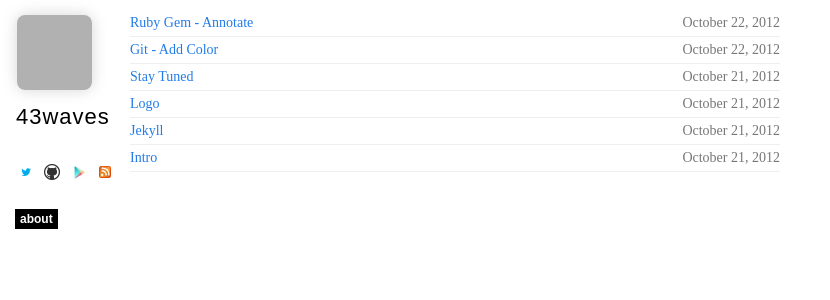
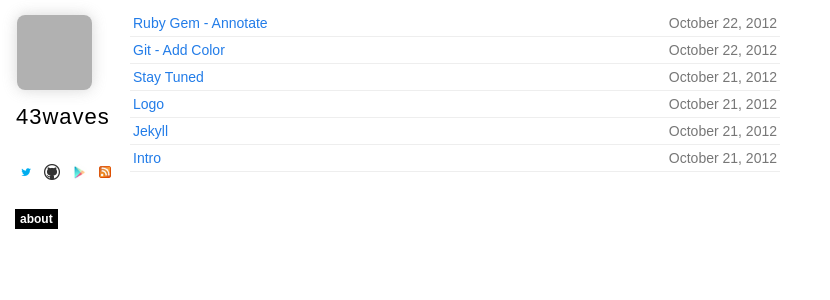
Before and after one commit to 43waves/43waves.github.io, a Jekyll site: the page built from index.html, in a window 1280 px wide. Shown: the top 300 px of the page, without its empty margins (0-830 px from the left). Built offline with Jekyll 4.4.1, drawn with Linux system fonts in a browser that asks for light colours; nearby versions of some CDN libraries; Markdown is read by kramdown in place of the engine named in the settings; grey boxes are pictures that could not be loaded.

Commit message:
Tweak styles

```diff
--- a/css/styles.css
+++ b/css/styles.css
@@ -36,6 +36,7 @@ hr {
 
 .related {
   margin-top: 10px;
+  font-family: sans-serif;
 }
 
 .related ul {
@@ -46,7 +47,7 @@ hr {
 .related li {
   font-size: 14px;
   list-style: none;
-  padding: 5px 0;
+  padding: 5px 3px;
   margin: 0;
   color: #777;
   border-bottom: 1px solid #eee;
@@ -190,7 +191,7 @@ h3 {
 }
 
 #post p {
-  font-size: 18px;
+  font-size: 16px;
   margin-top: 0;
   margin-bottom: 1.2em;
   line-height: 1.7em;
```
